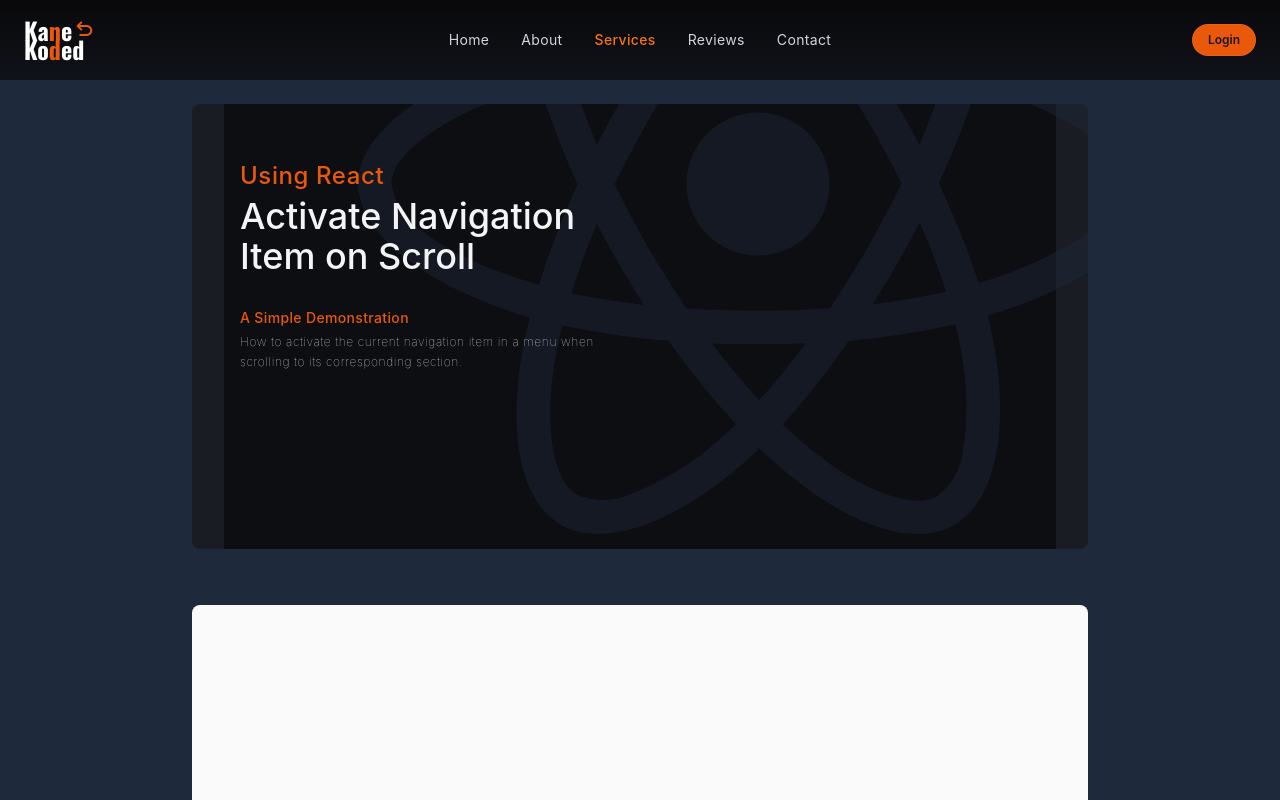
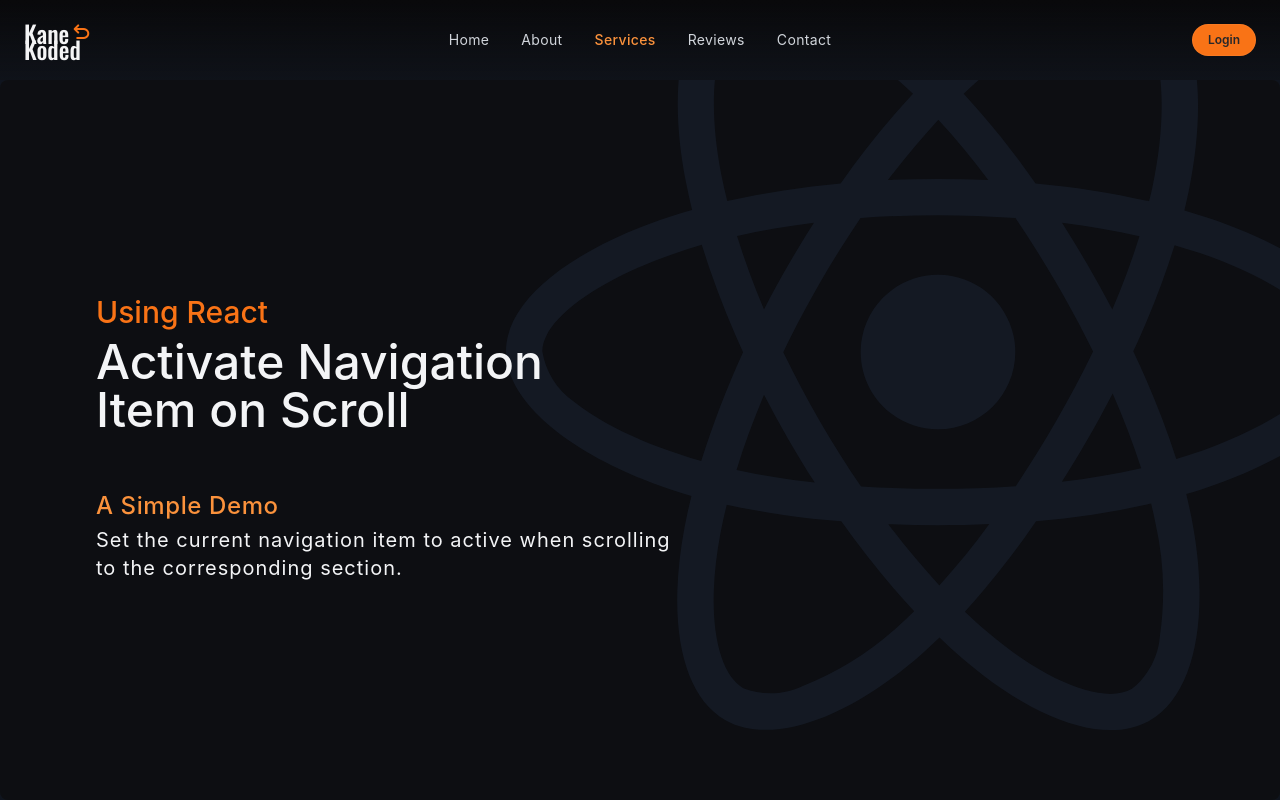
Before and after one commit to KaneKoded/kanekoded-repo, a React (Vite) app: page / in a window 1280 px wide. Shown: the top 800 px of the page. Built offline with nearby package versions, Linux system fonts and the light colour scheme.

Commit message:
update: deployed to gh-pages

```diff
--- a/src/components/Header.jsx
+++ b/src/components/Header.jsx
@@ -5,22 +5,16 @@ const Header = () => {
   const [menuOpen, setMenuOpen] = useState(false);
   return (
     <header className="header">
-      <div className="max-w-screen-2xl w-full mx-auto px-4 flex justify-between items-center md:px-6 md:grid md:grid-cols-[1fr,3fr,1fr]">
-        <h1>
-          <a
-            href="/"
-            className="font-Oswald font-bold text-white text-2xl leading-[1.20rem]"
-            alt="KaneKoded"
-          >
+      <div className="max-w-screen-2xl w-full mx-auto px-3 sm:px-4 md:px-6 flex justify-between items-center md:grid md:grid-cols-[1fr,3fr,1fr]">
+        <h1 className="font-Oswald font-medium text-zinc-100 text-2xl leading-4">
+          <a href="/" alt="KaneKoded">
             <span className="block">
-              Ka<span className="text-orange-600">n</span>e
-              <span className="material-symbols-rounded text-orange-600 leading-3">
+              Kane
+              <span className="material-symbols-rounded text-orange-500 leading-4">
                 undo
               </span>
             </span>
-            <span className="block">
-              Ko<span className="text-orange-600">d</span>ed
-            </span>
+            <span className="block">Koded</span>
           </a>
         </h1>
         <div className="relative md:justify-self-center">
--- a/src/components/Hero.jsx
+++ b/src/components/Hero.jsx
@@ -2,33 +2,34 @@ import { FaReact } from "react-icons/fa";
 
 const Hero = () => {
   return (
-    <section id="home" data-link="#home" className="section h-[52ch]">
-      <div className="container mt-6 h-full bg-zinc-900/75 rounded-lg overflow-hidden">
-        <div className="w-full h-full relative">
-          {/**background */}
-          <div className="relative w-full h-full flex items-center backdrop-brightness-50">
-            <FaReact className="absolute top-[-40vh] right-[-8vw] z-10 text-slate-800/45 font-semibold text-[50rem]" />
+    <section id="home" data-link="#home" className="section h-[100vh]">
+      <div className="h-full bg-zinc-900/75 rounded-lg">
+        <div className="h-full relative">
+          <div className="relative w-full h-full flex items-center backdrop-brightness-50 overflow-hidden">
+            <FaReact className="absolute top-[-20vh] right-[-7vw] z-10 text-slate-800/45 font-semibold text-[54rem]" />
           </div>
-          {/**foreground */}
-          <div className="absolute top-0 h-full z-20 mt-6 md:mt-10 flex flex-col items-start xl:mt-14">
-            <h1 className="sm:ml-4 text-gray-100 font-medium leading-tight">
-              <span className="block pb-1 text-2xl font-medium text-orange-600 tracking-wide">
+
+          <div className="absolute top-0 h-full w-full z-20 px-3 sm:px-10 lg:px-24 flex flex-col gap-14 items-start justify-center">
+            <div className="font-medium leading-tight max-w-4xl">
+              <h1 className="mb-2 text-2xl sm:text-3xl text-orange-500">
                 Using React
-              </span>
-              <span className="block text-3xl sm:text-4xl">
+              </h1>
+              <h1 className="text-gray-100 text-4xl sm:text-5xl">
                 Activate Navigation
-              </span>
-              <span className="block text-3xl sm:text-4xl">Item on Scroll</span>
-            </h1>
-
-            <h3 className="sm:ml-4 block pt-8 text-orange-600 text-sm font-medium tracking-wide">
-              A Simple Demonstration
-            </h3>
-
-            <p className="sm:ml-4 my-1 max-w-[400px] text-xs font-[100] text-gray-100 tracking-wider leading-5">
-              How to activate the current navigation item in a menu when
-              scrolling to its corresponding section.
-            </p>
+              </h1>
+              <h1 className="text-gray-100 text-4xl sm:text-5xl">
+                Item on Scroll
+              </h1>
+            </div>
+            <div>
+              <h3 className="block text-orange-400 text-lg sm:text-2xl font-medium tracking-wide">
+                A Simple Demo
+              </h3>
+              <p className="antialiased my-1 sm:max-w-[580px] text-base sm:text-xl font-normal text-gray-100 tracking-wider leading-7">
+                Set the current navigation item to active when scrolling to the
+                corresponding section.
+              </p>
+            </div>
           </div>
         </div>
       </div>
--- a/src/index.css
+++ b/src/index.css
@@ -8,7 +8,7 @@
   }
 
   body {
-    @apply font-Inter bg-slate-800;
+    @apply subpixel-antialiased font-Inter bg-slate-800;
   }
 }
 
@@ -23,12 +23,12 @@
   }
 
   .nav-link {
-    @apply grid items-center h-9 px-4 text-sm font-normal tracking-wide text-gray-300
+    @apply grid items-center h-11 px-4 text-sm font-normal tracking-wide text-gray-300
     hover:text-white transition-colors;
   }
 
   .nav-link.active {
-    @apply text-orange-500 font-medium duration-500;
+    @apply text-orange-400 font-medium duration-500;
   }
 
   .menu-btn {
@@ -42,7 +42,7 @@
   }
 
   .primary-btn {
-    @apply text-zinc-900 bg-orange-600 hover:text-zinc-950 hover:bg-orange-500 hover:scale-105;
+    @apply text-zinc-800 bg-orange-500 hover:scale-105;
   }
 
   .socials {
```
